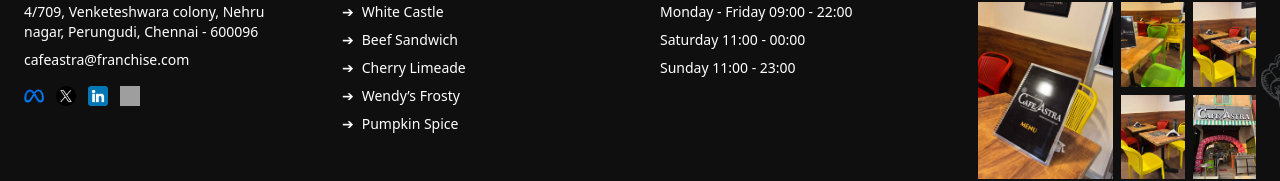
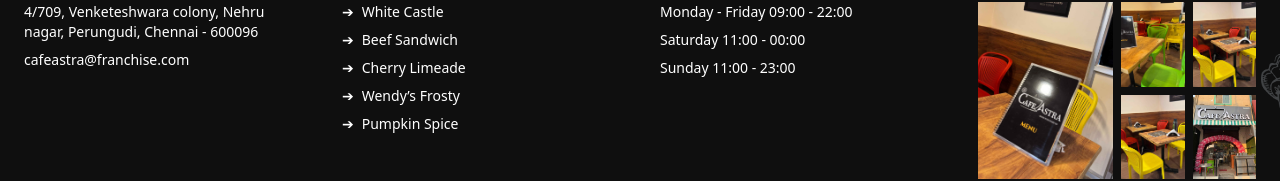
Before and after one commit to Asyedabdulrahman/CafeAstra, a React (Vite) app: page / in a window 1280 px wide. Shown: the part 5846-6027 px from the top of the page. Built offline with nearby package versions, Linux system fonts and the light colour scheme; grey boxes are pictures that could not be loaded; a web font is replaced by a local one.

Commit message:
removed footer

```diff
--- a/src/components/Footer.jsx
+++ b/src/components/Footer.jsx
@@ -74,28 +74,6 @@
             600096
           </p>
           <p className="mb-4">cafeastra@franchise.com</p>
-          <div className="flex space-x-3">
-            <a href="" target="_blank" rel="noopener noreferrer">
-              <img src={facebook} alt="" className="h-5 w-5 cursor-pointer" />
-            </a>
-            <a href="" target="_blank" rel="noopener noreferrer">
-              <img src={twitter} alt="" className="h-5 w-5 cursor-pointer" />
-            </a>
-            <a href="" target="_blank" rel="noopener noreferrer">
-              <img
-                src={linkedin}
-                alt="linkedinlogo"
-                className="h-5 w-5 cursor-pointer "
-              />
-            </a>
-            <a
-              href="https://www.instagram.com/cafeastraofficial.in/"
-              target="_blank"
-              rel="noopener noreferrer"
-            >
-              <img src={instagram} alt="" className="h-5 w-5 cursor-pointer" />
-            </a>
-          </div>
         </div>
 
         {/* Food Menu */}
```
